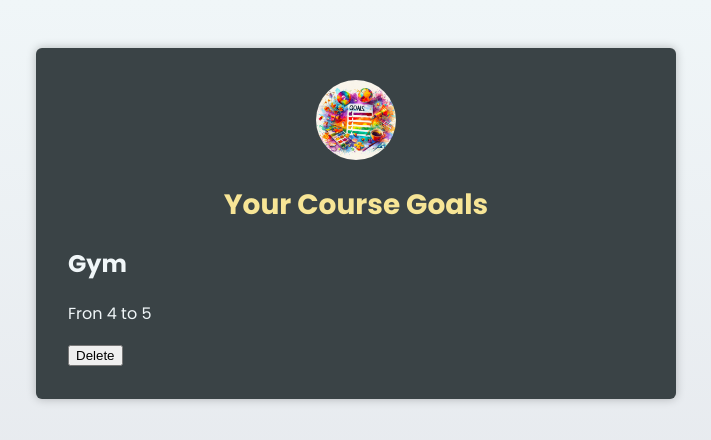
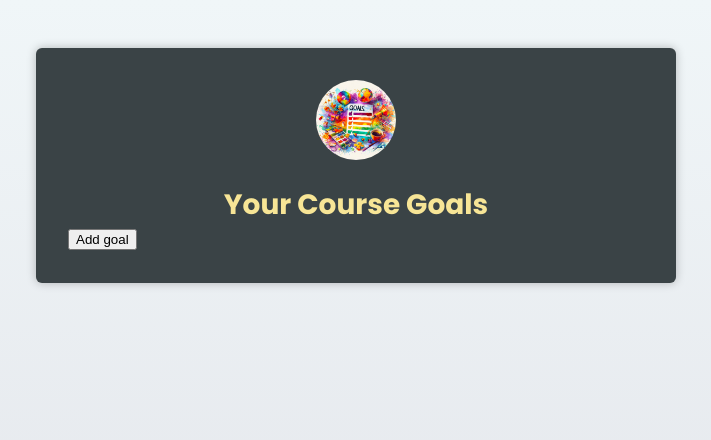
Before and after one commit to sigma390/React-With-Ts, a React (Vite) app in the folder 03 React Essentials/01 Starting Project/: page / in a window 1280 px wide. Shown: the top 440 px of the page, without its empty margins (284-995 px from the left). Built offline with nearby package versions, Linux system fonts and the light colour scheme.

Commit message:
Static goals added

```diff
--- a/03 React Essentials/01 Starting Project/src/App.tsx
+++ b/03 React Essentials/01 Starting Project/src/App.tsx
@@ -1,14 +1,44 @@
-import { CourseGoal } from "./components/CourseGoal.tsx";
+
 import { Header } from "./components/Header.tsx";
 import goalsImg from './assets/goals.jpg'
+import  {CourseGoal } from './components/CourseGoal';
+import { useState } from "react";
+
+type Goal = {
+    title:string;
+    description:string;
+    id:number;
+}
+
+
 export default function App() {
+  const[goals,setGoals] = useState<Goal[]>([])
+  function handleAddGoal({}){
+    setGoals((prevGoals)=>{
+        const newGoal:Goal={
+          title:'Learn React',
+          id:Math.random(),
+          description:'Something'
+        }
+        return [...prevGoals,newGoal]
+    });
+  }
   return (
     <main>
       <Header image={{src: goalsImg,alt:'this is Image'}}>
         <h1>Your Course Goals</h1>
       </Header>
 
-      <CourseGoal title="Gym" description="Fron 4 to 5" children />
+      <button onClick={handleAddGoal}>Add goal</button>
+      <ul>
+      {goals.map((goal)=>{
+        return<li key={goal.id}>
+          <CourseGoal title={goal.title} description={goal.description} children />
+        </li>
+      })}
+      </ul>
+
+
 
 
 
```
Also changed, not shown: 03 React Essentials/01 Starting Project/src/components/NewGoal.tsx (+12 -0 lines).
